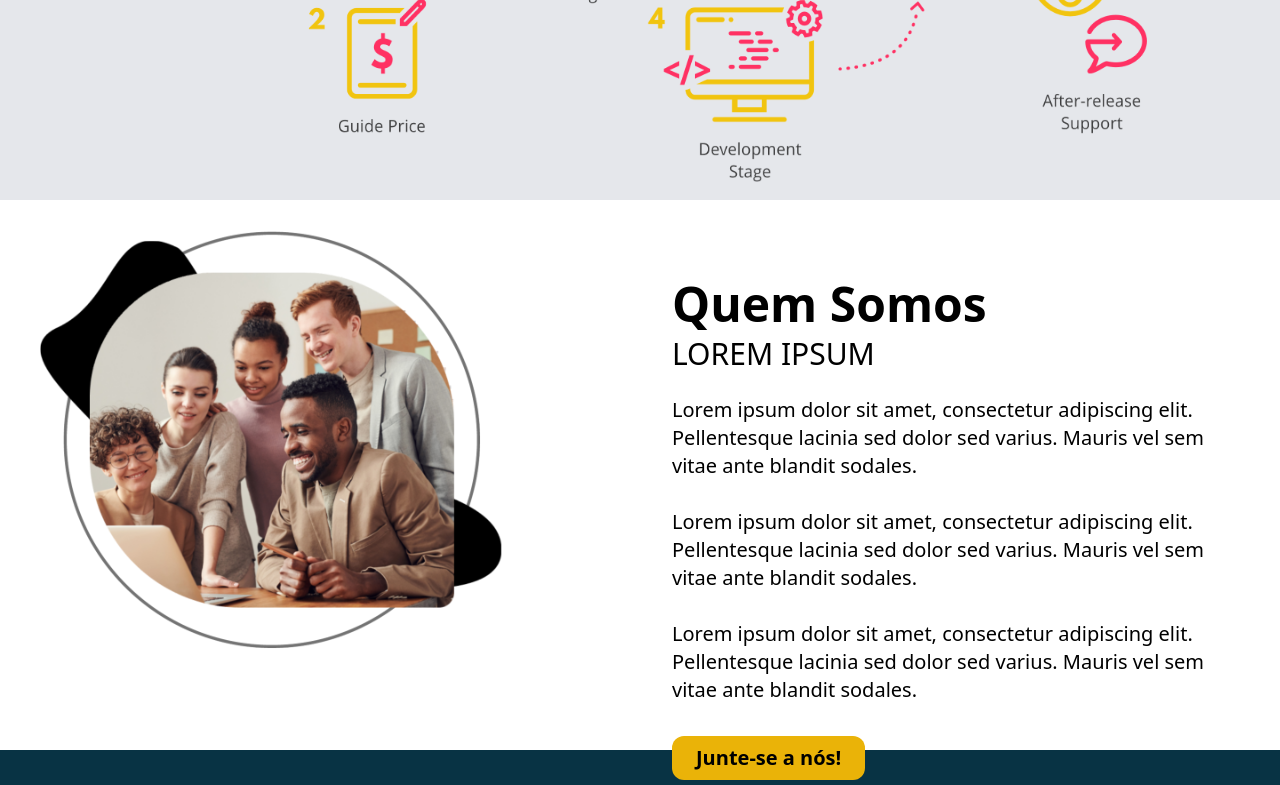
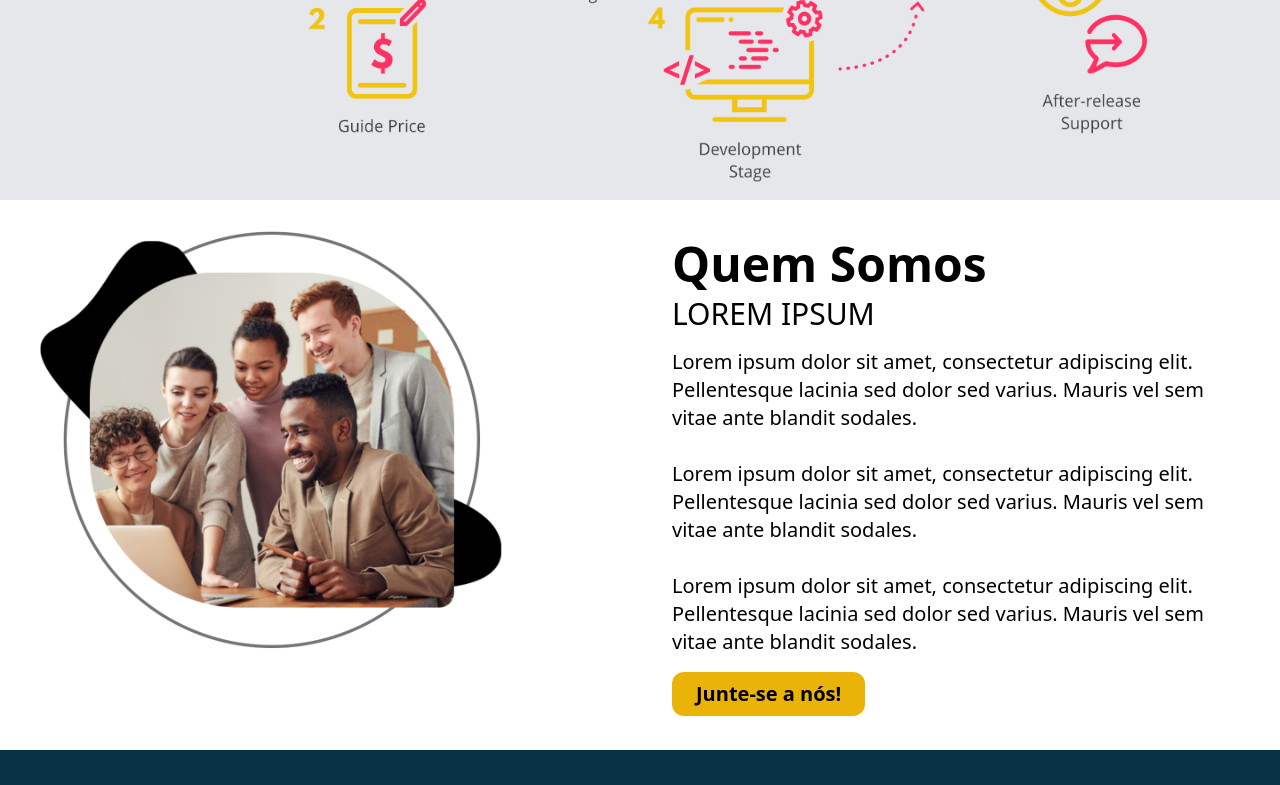
Before and after one commit to lolaeurich/lp-papafrete, a React (Vite) app: page / in a window 1280 px wide. Shown: the part 2000-2785 px from the top of the page. Built offline with nearby package versions, Linux system fonts and the light colour scheme.

Commit message:
fix: altura

```diff
--- a/src/components/Footer.jsx
+++ b/src/components/Footer.jsx
@@ -4,7 +4,7 @@ const Footer = () => {
     return(
         <>
         <section className="triangle w-full h-8 bg-cyan-950 max-w-screen-2xl"></section>
-        <section className="full-height flex bg-yellow-500 h-96 max-w-screen-2xl">
+        <section className="full-height flex bg-yellow-500 h-96 lg:w-full max-w-screen-2xl">
             <div className="flex h-full w-full">
                 <div className="flex basis-1/3 flex-col pt-8 mt-4 justify-around">
                     <div className="flex flex-row justify-center">
--- a/src/components/Navbar.jsx
+++ b/src/components/Navbar.jsx
@@ -9,7 +9,7 @@ const Navbar = () => {
   // const HandleRemovePopUp = () => setOpenPopup(false);
 
   return (
-     <div id="nav" className="drop-shadow-md lg:w-full lg:max-w-screen-full">
+     <div id="nav" className="drop-shadow-md lg:w-full max-w-screen-2xl">
         <div className="flex items-center justify-between bg-white py-4 md:px-16 px-7">
           <div className="cursor-pointer">
             <img className={'h-7 lg:h-14 xl:h-18'} src="/assets/logonova.png" alt=""/>
--- a/src/components/WhoWeAre.jsx
+++ b/src/components/WhoWeAre.jsx
@@ -7,12 +7,12 @@ const WhoWeAre = () => {
         <>
         <section className="container bg-white flex flex-row w-full h-96 max-w-screen-2xl xl:h-[550px]">
             <div className="basis-1/2 py-4 px-8 w-full h-96 xl:h-[550px] xl:py-0">
-                <img src="/assets/quemsomos.png" className="w-10/12 h-10/12 max-h-screen-2xl"></img>
+                <img src="/assets/quemsomos.png" className="w-10/12 h-10/12 max-h-2xl"></img>
             </div>
-            <div className="flex flex-col basis-1/2 content-start items-start py-8 px-8 w-full h-96 xl:h-[550px] xl:py-20">
+            <div className="flex flex-col basis-1/2 content-start items-start py-8 px-8 w-full h-96 xl:h-[550px] xl:py-10">
                 <h2 className="text-3xl font-semibold mb-2 xl:text-5xl">Quem Somos</h2>
-                <h3 className="text-1xl font-normal mb-2 xl:text-3xl xl:mb-6">LOREM IPSUM</h3>
-                <a className="text-sm font-light mb-4 xl:text-xl xl:mb-8">
+                <h3 className="text-1xl font-normal mb-2 xl:text-3xl xl:mb-4">LOREM IPSUM</h3>
+                <a className="text-sm font-light mb-4 xl:text-xl xl:mb-4">
                 Lorem ipsum dolor sit amet, consectetur adipiscing elit.
                 Pellentesque lacinia sed dolor sed varius.
                 Mauris vel sem vitae ante blandit sodales.<br/>
```
